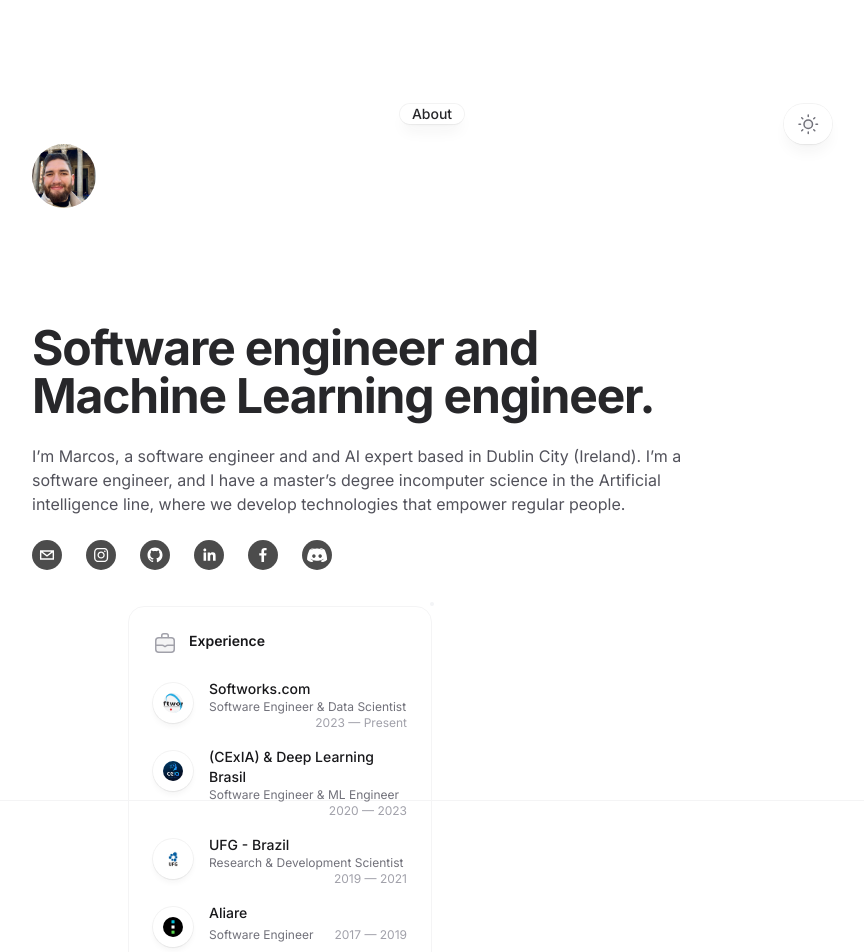
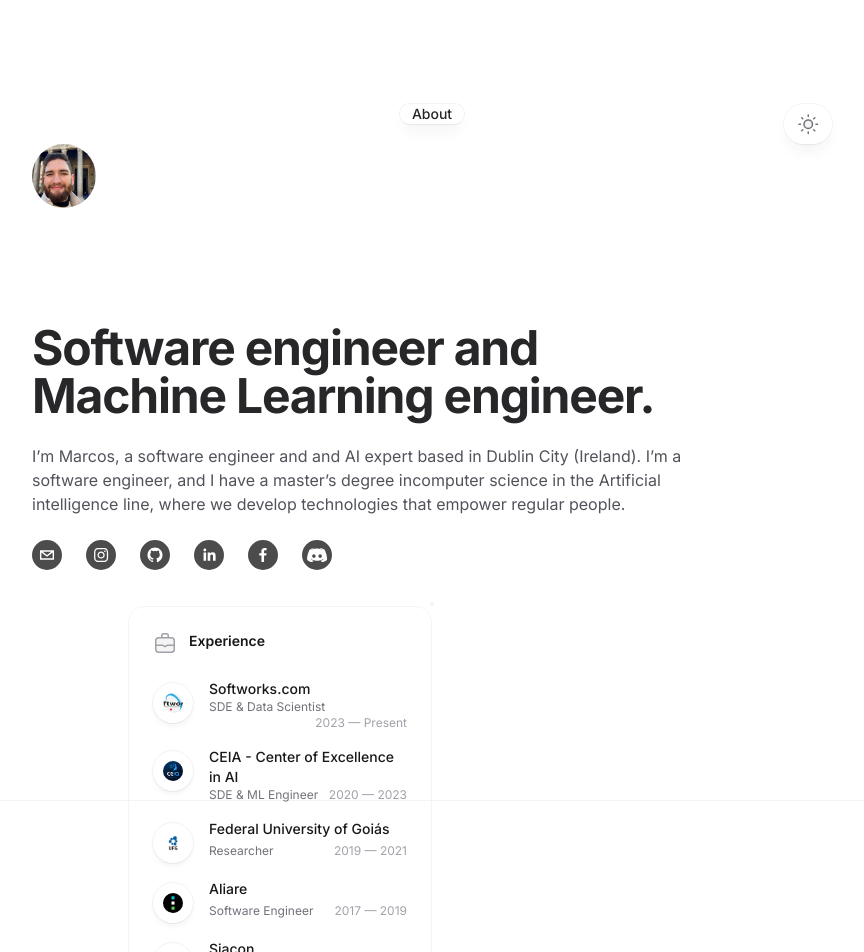
Before and after one commit to marcosvsilva/marcosvsilva.github.io, a Next.js app: page / in a window 1280 px wide. Shown: the top 952 px of the page, without its empty margins (208-1072 px from the left). Built offline with nearby package versions, Linux system fonts and the light colour scheme.

Commit message:
refactor: refactoring resumes details

```diff
--- a/src/app/components/Resume.tsx
+++ b/src/app/components/Resume.tsx
@@ -22,21 +22,21 @@ function Resume() {
   const resume: ResumeRole[] = [
     {
       company: 'Softworks.com',
-      title: 'Software Engineer & Data Scientist',
+      title: 'SDE & Data Scientist',
       logo: () => <Softworks />,
       start: '2023',
       end: 'Present',
     },
     {
-      company: '(CExIA) & Deep Learning Brasil ',
-      title: 'Software Engineer & ML Engineer',
+      company: 'CEIA - Center of Excellence in AI',
+      title: 'SDE & ML Engineer',
       logo: () => <Ceia />,
       start: '2020',
       end: '2023',
     },
     {
-      company: 'UFG - Brazil',
-      title: 'Research & Development Scientist',
+      company: 'Federal University of Goiás',
+      title: 'Researcher',
       logo: () => <Ufg />,
       start: '2019',
       end: '2021',
```
